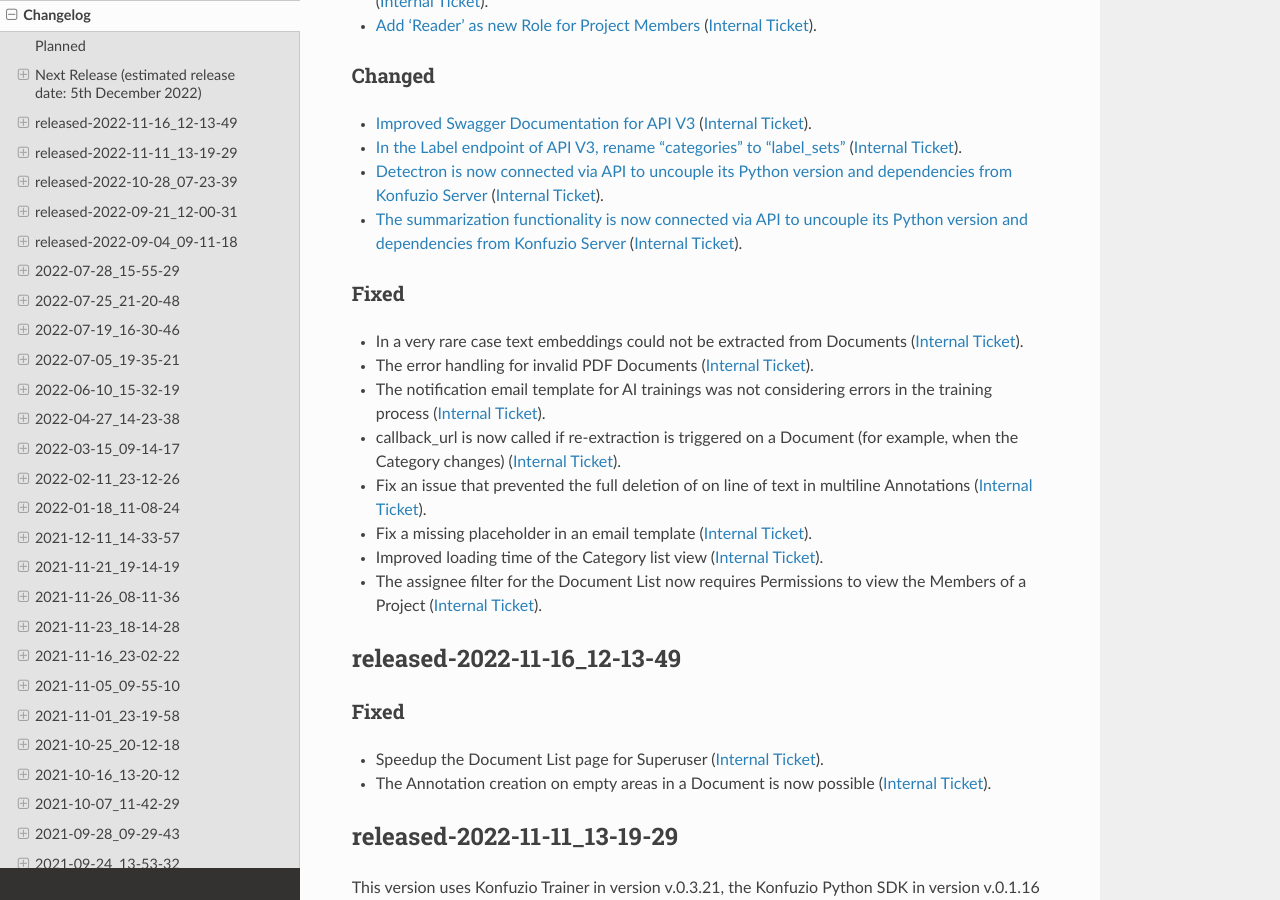
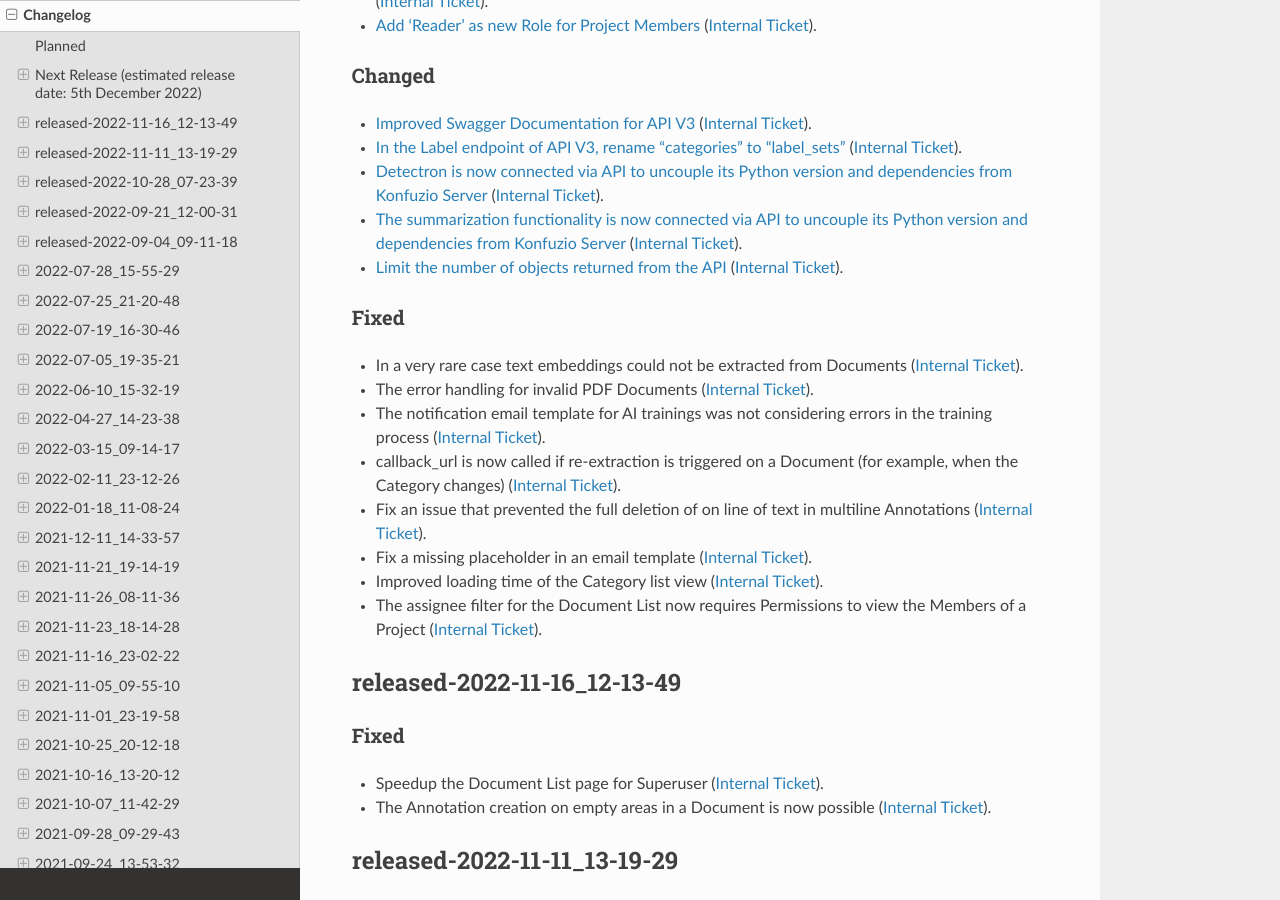
Before and after one commit to konfuzio-ai/konfuzio-sdk, a Sphinx documentation site: the page built from docs/web/changelog_app.md, in a window 1280 px wide and 900 px high, scrolled down 1412 px. Built offline with Sphinx 7.4.7 and the Read the Docs theme 2.0.0, drawn with Linux system fonts in a browser that asks for light colours.

Commit message:
Update changelog_app.md

```diff
--- a/docs/web/changelog_app.md
+++ b/docs/web/changelog_app.md
@@ -57,6 +57,7 @@
 - [In the Label endpoint of API V3, rename "categories" to "label_sets"](https://testing.konfuzio.com/v3/swagger/#/labels) ([Internal Ticket](https://git.konfuzio.com/konfuzio/objectives/-/issues/9972)).
 - [Detectron is now connected via API to uncouple its Python version and dependencies from Konfuzio Server](https://app.konfuzio.com/v2/swagger/#/projects/projects_docs_segmentation_retrieve) ([Internal Ticket](https://git.konfuzio.com/konfuzio/objectives/-/issues/9355)).
 - [The summarization functionality is now connected via API to uncouple its Python version and dependencies from Konfuzio Server](https://app.konfuzio.com/v2/swagger/#/projects/projects_docs_summarization_retrieve) ([Internal Ticket](https://git.konfuzio.com/konfuzio/objectives/-/issues/9347)).
+- [Limit the number of objects returned from the API](https://dev.konfuzio.com/web/api-v3.html#content-limits) ([Internal Ticket](https://git.konfuzio.com/konfuzio/objectives/-/issues/9975)).
 
 ### Fixed
 - In a very rare case text embeddings could not be extracted from Documents ([Internal Ticket](https://git.konfuzio.com/konfuzio/objectives/-/issues/10045)).
```
